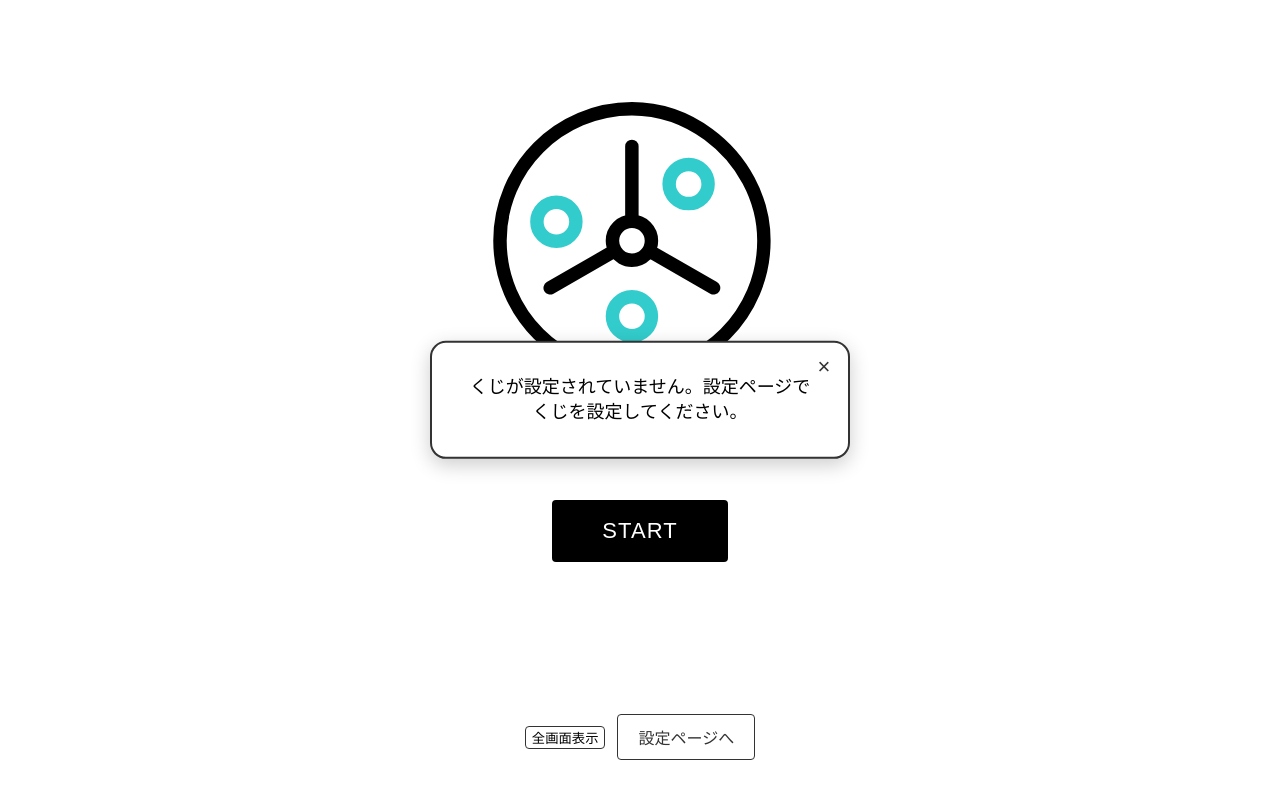
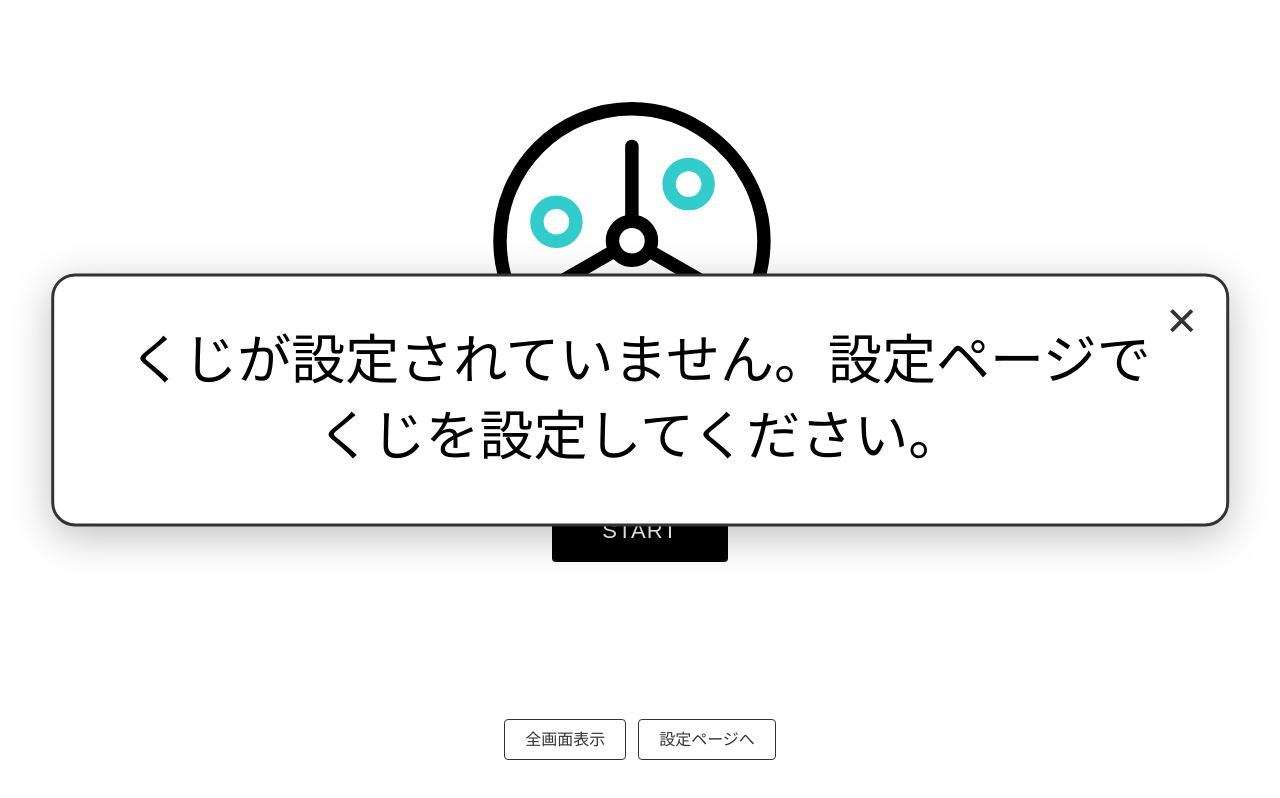
Before and after one commit to shinodakentaro/Lottery_web, a plain HTML site: page index.html in a window 1280 px wide. Both pictures are taken after a click on the button "START". Drawn offline with Linux system fonts and the light colour scheme.

Commit message:
結果ポップアップを約3倍に拡大し、画面下のボタンの見た目を揃える
- ポップアップの文字・余白・×ボタン・画像を --popup-scale 倍（3倍）に
- 小さい画面では画面幅・高さに合わせて自動で縮小
- 「全画面表示」ボタンを「設定ページへ」と同じ大きさ・余白に統一

Co-Authored-By: Claude Opus 5.5 <noreply@anthropic.com>

```diff
--- a/script.js
+++ b/script.js
@@ -44,11 +44,8 @@ window.addEventListener('storage', (e) => {
 function loadFontSize(){
   const savedFontSize = localStorage.getItem('nandemo-kuji-fs');
   const fs = savedFontSize ? Number(savedFontSize) : 18;
-  if(isNaN(fs) || fs <= 0){
-    result_popup.style.fontSize = '18px';
-  }else{
-    result_popup.style.fontSize = fs + 'px';
-  }
+  // 実際の表示サイズはCSS側で --popup-scale 倍される
+  result_popup.style.setProperty('--popup-fs', (isNaN(fs) || fs <= 0 ? 18 : fs) + 'px');
 }
 
 // localStorageのくじデータを読み込む。未設定ならnull、壊れていたら例外
--- a/style.css
+++ b/style.css
@@ -40,6 +40,10 @@ html{
     height: 100%;
   }
   #result-popup{
+    /* ポップアップの拡大倍率。文字・余白・×ボタン・画像すべてに掛かる */
+    --popup-scale: 3;
+    /* 基準の文字サイズ（設定ページの「文字の大きさ」でscript.jsから上書き） */
+    --popup-fs: 18px;
     position: fixed;
     top: 50%;
     left: 50%;
@@ -47,17 +51,18 @@ html{
     display: flex;
     flex-direction: column;
     align-items: center;
-    gap: clamp(12px, 3vw, 20px);
+    gap: min(calc(16px * var(--popup-scale)), 4vh);
     width: max-content;
-    max-width: min(92vw, 420px);
-    max-height: 85vh;
+    max-width: min(92vw, calc(420px * var(--popup-scale)));
+    max-height: 90vh;
     overflow-y: auto;
-    padding: clamp(20px, 5vw, 32px) clamp(20px, 6vw, 32px);
-    border: 2px solid #333;
-    border-radius: 16px;
+    padding: min(calc(32px * var(--popup-scale)), 6vw, 6vh);
+    border: 3px solid #333;
+    border-radius: 24px;
     background-color: #fff;
-    box-shadow: 0 6px 20px rgba(0,0,0,.2);
-    font-size: clamp(16px, 3.5vw, 20px);
+    box-shadow: 0 10px 40px rgba(0,0,0,.25);
+    /* 小さい画面では画面幅に合わせて縮める */
+    font-size: min(calc(var(--popup-fs) * var(--popup-scale)), 9vw);
     line-height: 1.4;
     text-align: center;
     opacity: 0;
@@ -72,10 +77,10 @@ html{
   }
   #bt-popup-close{
     position: absolute;
-    top: 8px;
-    right: 8px;
-    width: 32px;
-    height: 32px;
+    top: 12px;
+    right: 12px;
+    width: clamp(40px, 7vw, 64px);
+    height: clamp(40px, 7vw, 64px);
     display: flex;
     align-items: center;
     justify-content: center;
@@ -84,7 +89,7 @@ html{
     border-radius: 50%;
     background-color: transparent;
     color: #333;
-    font-size: 22px;
+    font-size: clamp(30px, 5.5vw, 52px);
     line-height: 1;
     cursor: pointer;
   }
@@ -94,10 +99,10 @@ html{
   #result-image{
     display: block;
     width: 100%;
-    max-width: 320px;
-    max-height: 320px;
+    max-width: calc(320px * var(--popup-scale));
+    max-height: min(calc(320px * var(--popup-scale)), 55vh);
     object-fit: contain;
-    border-radius: 8px;
+    border-radius: 12px;
   }
   #result-image.s-hide{
     display: none;
@@ -140,6 +145,15 @@ html{
     display: inline-block;
     padding: 10px 20px;
     text-decoration: none;
+    color: #333;
+  }
+  /* 画面下の「全画面表示」(button)と「設定ページへ」(a)の見た目を揃える */
+  #utility-buttons .bt-kuji{
+    display: inline-block;
+    padding: 10px 20px;
+    font: inherit;
+    font-size: 16px;
+    line-height: 1.2;
     color: #333;
   }
   /* settings */
```
